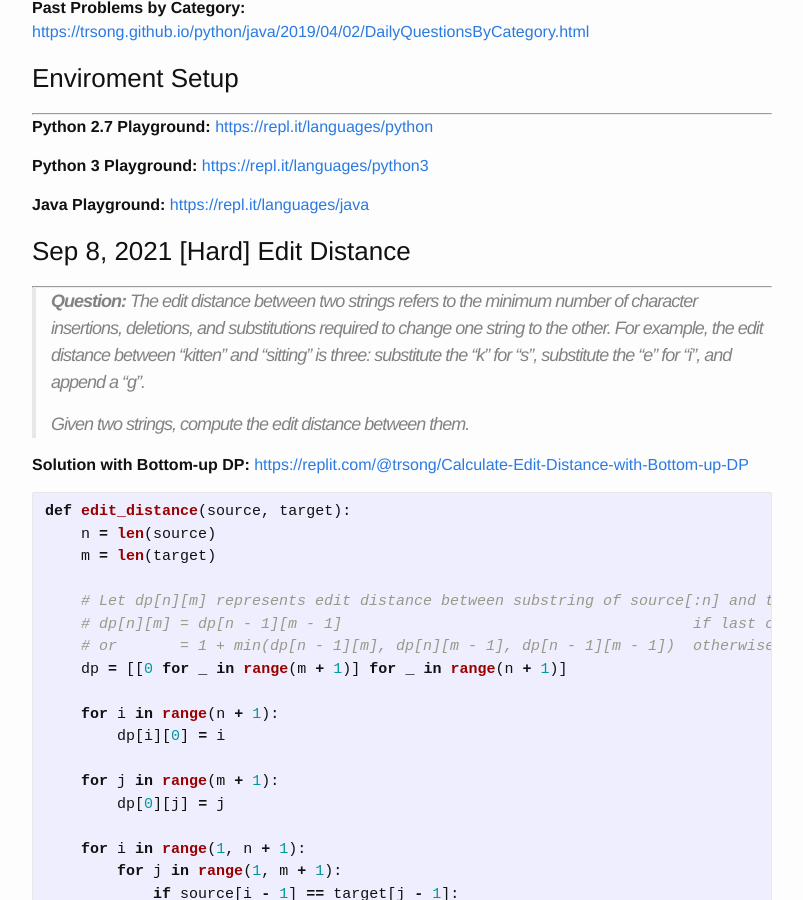
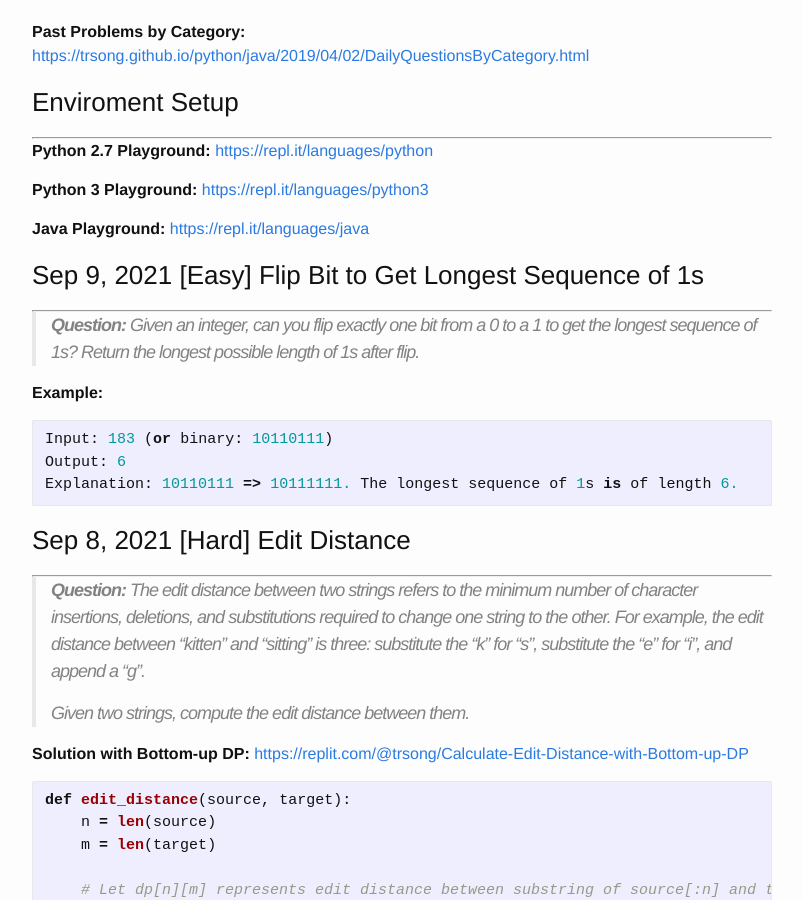
Before and after one commit to trsong/trsong.github.io, a Jekyll site: the page built from _posts/2021-08-01-DailyQuestionsAug.md, in a window 1280 px wide and 900 px high, scrolled down 1266 px. Shown: the whole window, without its empty margins (238-1041 px from the left). Built offline with Jekyll 4.4.1, drawn with Linux system fonts in a browser that asks for light colours; some of the changed text lies outside the part shown.

Commit message:
Add Sep 9 question.

````diff
--- a/_posts/2021-08-01-DailyQuestionsAug.md
+++ b/_posts/2021-08-01-DailyQuestionsAug.md
@@ -20,6 +20,17 @@ categories: Python/Java
 
 **Java Playground:** [https://repl.it/languages/java](https://repl.it/languages/java)
 
+
+### Sep 9, 2021 \[Easy\] Flip Bit to Get Longest Sequence of 1s
+---
+> **Question:** Given an integer, can you flip exactly one bit from a 0 to a 1 to get the longest sequence of 1s? Return the longest possible length of 1s after flip.
+
+**Example:**
+```py
+Input: 183 (or binary: 10110111)
+Output: 6
+Explanation: 10110111 => 10111111. The longest sequence of 1s is of length 6.
+```
 
 ### Sep 8, 2021 \[Hard\] Edit Distance
 ---
````
